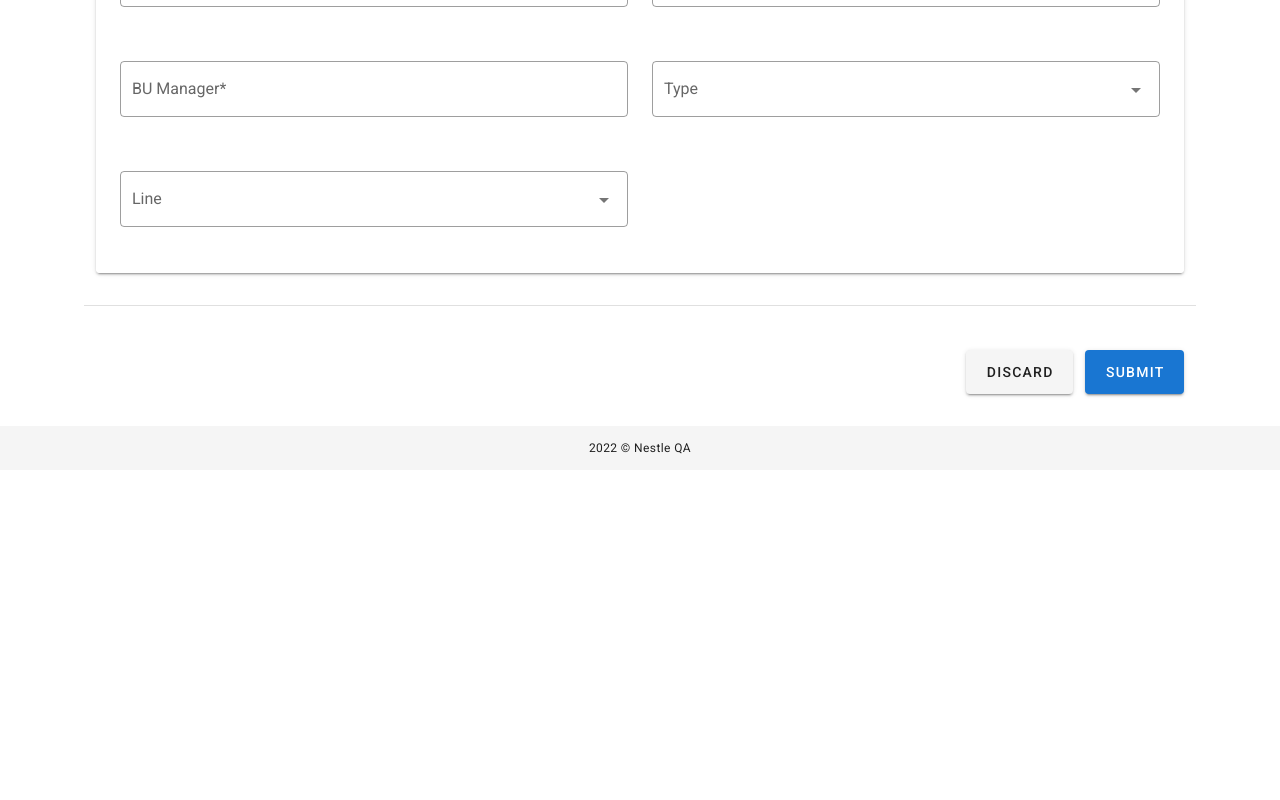
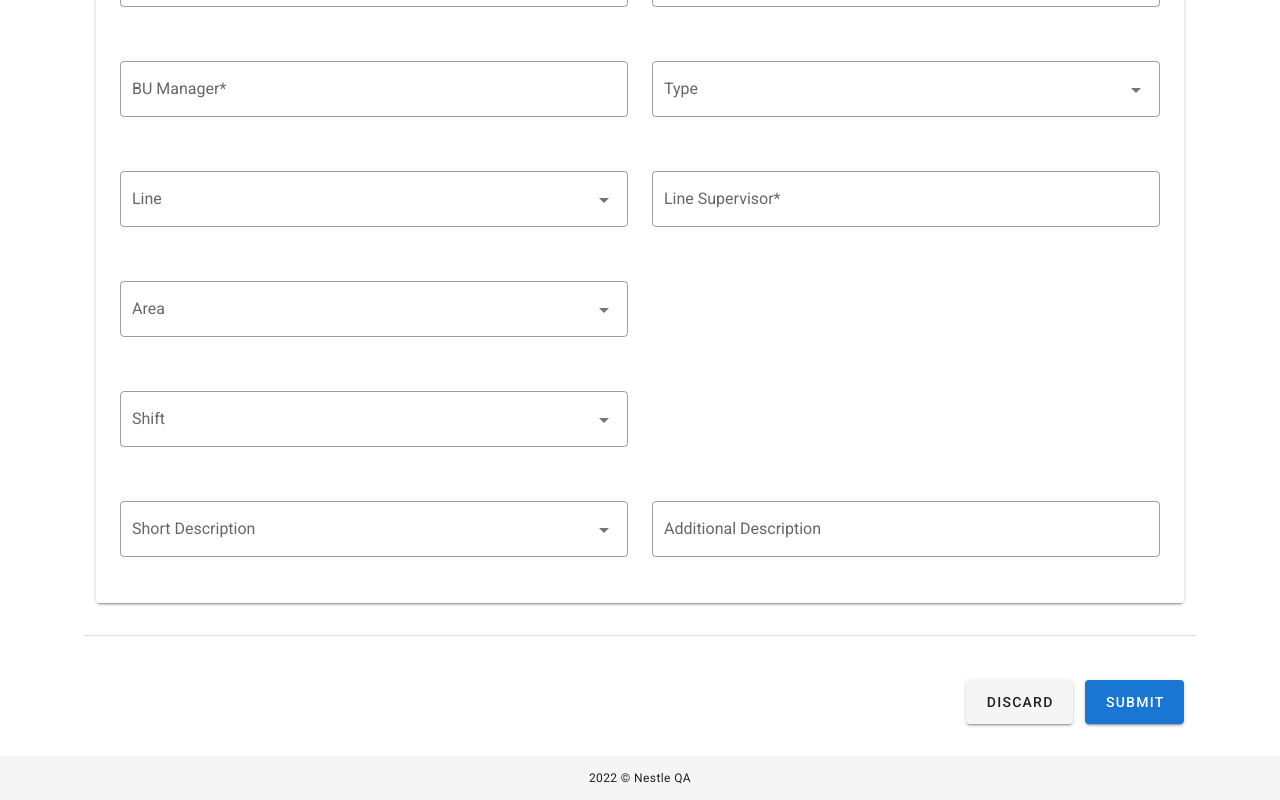
Before and after one commit to kevinaton/nestleqavue, a Vue app: page /#/qa/newqa in a window 1280 px wide. Shown: the part 679-1479 px from the top of the page. Before the commit the page ends 1149 px from the top, so only its background shows below. Built offline with nearby package versions, Linux system fonts and the light colour scheme.

Commit message:
created select component

```diff
--- a/src/components/Exportcsv.vue
+++ b/src/components/Exportcsv.vue
@@ -4,6 +4,7 @@
             <v-btn
                 color="secondary"
                 dark
+                large
                 class="mb-2 ml-5"
                 outlined
                 v-bind="attrs"
--- /dev/null
+++ b/src/components/FormElements/SelectDropdown.vue
@@ -0,0 +1,20 @@
+<template>
+    <v-select
+        outlined
+        :items="items"
+        :label="label"
+    ></v-select>
+</template>
+
+<script>
+export default {
+    props: {
+        label: String,
+        items: {
+            type: Array,
+            default: () => {},
+            required: false,
+        }
+    }
+}
+</script>
--- /dev/null
+++ b/src/components/FormElements/SelectDropdownObj.vue
@@ -0,0 +1,47 @@
+<template>
+    <v-select
+        outlined
+        :items="items"
+        :label="label"
+        @input="selectoption($event)"
+        v-model="selectedData"
+        :name="name"
+        :item-text="text"
+        return-object
+    ></v-select>
+</template>
+
+<script>
+export default {
+    props: {
+        label: String,
+        text: String,
+        modelValue: {
+            type: Object,
+            default: () => {},
+        },
+        items: {
+            type: Array,
+            default: () => {},
+            required: false,
+        },
+        name: {
+            type: String,
+            default: '',
+        }
+    },
+    emits: ["change"],
+    data: () => ({
+        selectedData: {}
+    }),
+    created () {
+        this.selectedData = this.modelValue
+    },
+    methods: {
+        selectoption: function (value) {
+            console.log(value)
+            this.$emit('change', value)
+        }
+    }
+}
+</script>
--- a/src/views/NewQARecords.vue
+++ b/src/views/NewQARecords.vue
@@ -44,13 +44,7 @@
                                 />
                             </v-col>
                             <v-col>
-                                    <v-text-field
-                                        :rules="[rules.required]"
-                                        label="Day Code*"
-                                        type="number"
-                                        outlined
-                                    >
-                                    </v-text-field>
+                                <v-text-field :rules="[rules.required]" label="Day Code*" type="number" outlined></v-text-field>
                             </v-col>
                         </v-row>
                         <v-row>
@@ -66,22 +60,47 @@
                                 <v-text-field outlined :rules="[rules.required]" label="BU Manager*"></v-text-field>
                             </v-col>
                             <v-col>
-                                    <v-select
-                                        outlined
-                                        :items="type"
-                                        label="Type"
-                                    ></v-select>
+                                <SelectDropdown :items="type" label="Type" />
                             </v-col>
                         </v-row>
                         <v-row>
                             <v-col>
-                                    <v-select
-                                        outlined
-                                        :items="line"
-                                        label="Line"
-                                    ></v-select>
+                                <SelectDropdown :items="line" label="Line" />
                             </v-col>
                             <v-col>
+                                <v-text-field outlined :rules="[rules.required]" label="Line Supervisor*"></v-text-field>
+                            </v-col>
+                        </v-row>
+                        <v-row>
+                            <v-col>
+                                <SelectDropdownObj
+                                    :items="areas"
+                                    v-model="area"
+                                    name="area"
+                                    item-text="text"
+                                    label="Area"
+                                    @change="(value) => {
+                                        this.area = value
+                                    }"
+                                />
+                            </v-col>
+                            <v-col>
+                                <v-text-field v-if="area.text == '...Other'" outlined label="If other"></v-text-field>
+                            </v-col>
+                        </v-row>
+                        <v-row>
+                            <v-col>
+                                <SelectDropdown :items="shift" label="Shift" />
+                            </v-col>
+                            <v-col>
+                            </v-col>
+                        </v-row>
+                        <v-row>
+                            <v-col>
+                                <SelectDropdown :items="short_description" label="Short Description" />
+                            </v-col>
+                            <v-col>
+                                <v-text-field outlined label="Additional Description"></v-text-field>
                             </v-col>
                         </v-row>
                     </v-form>
@@ -90,14 +109,51 @@
             <v-expansion-panel v-if="visible[0].value">
                 <v-expansion-panel-header class="font-weight-bold text-h6">HRD</v-expansion-panel-header>
                 <v-expansion-panel-content>
-                Some content
+                    <v-form v-model="valid" class="mt-6">
+                        <v-row>
+                            <v-col>
+                                <v-text-field outlined label="Cases Held"></v-text-field>
+                            </v-col>
+                            <v-col>
+                                <v-text-field outlined label="Hour Codes" type="number"></v-text-field>
+                            </v-col>
+                        </v-row>
+                        <v-row>
+                            <v-col>
+                                <v-text-field outlined label="POs"></v-text-field>
+                            </v-col>
+                            <v-col></v-col>
+                        </v-row>
+                        <v-row>
+                            <v-col>
+                                <v-textarea outlined label="Rework Instructions"></v-textarea>
+                            </v-col>
+                        </v-row>
+                    </v-form>
                 </v-expansion-panel-content>
             </v-expansion-panel>
-
             <v-expansion-panel v-if="visible[1].value">
                 <v-expansion-panel-header class="font-weight-bold text-h6">Pest</v-expansion-panel-header>
                 <v-expansion-panel-content>
-                Some content
+                    <v-form v-model="valid" class="mt-6">
+                        <v-row>
+                            <v-col>
+                                <v-select
+                                    outlined
+                                    :items="pests"
+                                    v-model="pestSelect"
+                                    name="pestSelect"
+                                    item-text="text"
+                                    label="Pest Type"
+                                    return-object
+                                ></v-select>
+                            </v-col>
+                            <v-col>
+                                {{pestSelect}}
+                                <v-text-field outlined label="Hour Codes" type="number"></v-text-field>
+                            </v-col>
+                        </v-row>
+                    </v-form>
                 </v-expansion-panel-content>
             </v-expansion-panel>
 
@@ -151,13 +207,17 @@
     import SimpleDatePicker from '@/components/FormElements/SimpleDatePicker.vue'
     import SimpleTimePicker from '@/components/FormElements/SimpleTimePicker.vue'
     import YearOnly from '@/components/FormElements/YearOnly.vue'
+    import SelectDropdown from '@/components/FormElements/SelectDropdown.vue'
+    import SelectDropdownObj from '@/components/FormElements/SelectDropdownObj.vue'
 
     export default {
     components: {
         Newqacheckbox,
         SimpleDatePicker,
         SimpleTimePicker,
-        YearOnly
+        YearOnly,
+        SelectDropdown,
+        SelectDropdownObj,
     },
     data: () => ({
         panel: [0],
@@ -175,7 +235,6 @@
         calendar: {
             time: null,
             date: null,
-            // (new Date(Date.now() - (new Date()).getTimezoneOffset() * 60000)).toISOString().substr(0, 10),
             date2: null,
             menu: false,
             modal: false,
@@ -196,13 +255,62 @@
             },
         },
         type: ['Pre-op','Operational', 'USDA', 'Other'],
-        line: [1,2,3,4,5,6,7,8,9]
+        line: [1,2,3,4,5,6,7,8,9],
+        area: { text: 'area', disabled: false },
+        areas: [
+            { text: 'Pre-op', disabled: false },
+            { text: 'Operational', disabled: false },
+            { text: 'USDA', disabled: false },
+            { text: 'Base Room', disabled: false },
+            { text: 'Can Opening', disabled: false },
+            { text: 'Cooler Prep', disabled: false },
+            { text: 'Dries', disabled: false },
+            { text: 'Fish Prep', disabled: false },
+            { text: 'Liquid Prep', disabled: false },
+            { text: 'NAP Room', disabled: false },
+            { text: 'New Rice Room', disabled: false },
+            { text: 'Old Rice Room', disabled: false },
+            { text: 'Old Wine Cooler Room', disabled: false },
+            { text: 'Oven Room', disabled: false },
+            { text: 'Pan Room', disabled: false },
+            { text: 'Raw Meat Room', disabled: false },
+            { text: 'Steam Room', disabled: false },
+            { text: 'Stovex Room', disabled: false },
+            { text: '...Other', disabled: false },
+
+        ],
+        shift: [1,2,3],
+        short_description: [
+            'Ammonia', 'Coding', 'Film/Film Seals', 'Foreign Body',
+            'GMP', 'HACCP(CPP/OPRP)', 'Hi Core', 'Housekeeping', 'Net Weight', 'Packaging', 'Pest Sighting',
+            'Recipe Deviation', 'Sanitation (not housekeeping)', 'Sensory', 'Other'
+        ],
+        pestSelect: "",
+        pests: [
+            { text:"Insect - Ant" },
+            { text:"Insect - Bee"},
+            { text:"Insect - Beetle"},
+            { text:"Insect - Fly"},
+            { text:"Insect - Generic"},
+            { text:"Insect - Roach"},
+            { text:"Insect - Stink Bug/Kudzu Bug"},
+            { text:"Rodent"},
+            { text:"Bird"},
+            { text:"Mammal"},
+            { text:"Other"}
+        ],
+
     }),
     computed : {
         years () {
             const year = new Date().getFullYear()
             return Array.from({length: year - 1960}, (value, index) => new Date().getFullYear() - index)
         },
+    },
+    methods: {
+        test(res){
+            console.log(res)
+        }
     }
     }
 </script>
--- a/src/views/QaView.vue
+++ b/src/views/QaView.vue
@@ -183,6 +183,7 @@
           </v-card>
         </v-dialog> -->
         <v-btn
+          large
           color="primary"
           dark
           class="mb-2 ml-3"
```
Lines whose indentation alone changed are shown as unchanged.
